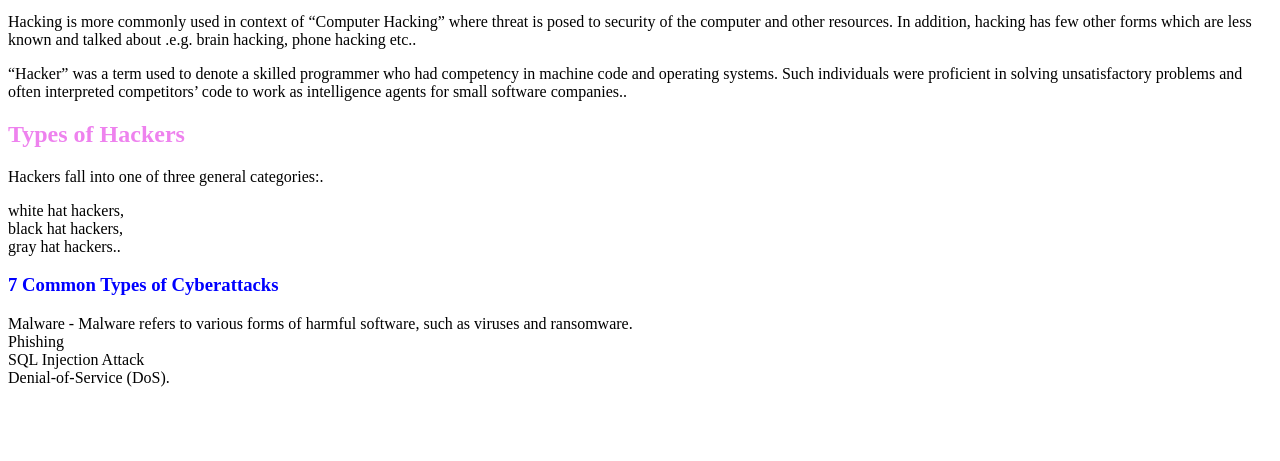
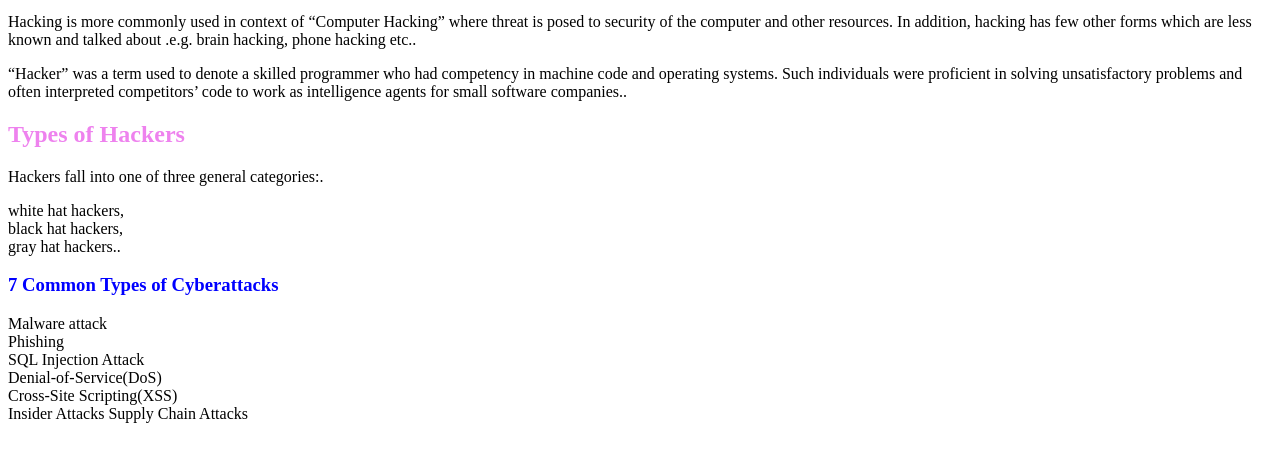
Before and after one commit to Mokshitha31/Hacking, a plain HTML site: page index.html in a window 1280 px wide. Shown: the part 119-580 px from the top of the page. Drawn offline with Linux system fonts and the light colour scheme.

Commit message:
Update index.html
Signed-off-by: Mokshitha31 <148485392+Mokshitha31@users.noreply.github.com>

```diff
--- a/index.html
+++ b/index.html
@@ -17,11 +17,13 @@
  black hat hackers,<br>
  gray hat hackers..</p>
 <h3 style="color:blue;">7 Common Types of Cyberattacks</h3>
-<p>Malware - Malware refers to various forms of harmful software, such as viruses and ransomware.<br>
+<p>Malware attack <br>
 Phishing<br>
-SQL Injection Attack<br
-Cross-Site Scripting (XSS)<br>
-Denial-of-Service (DoS).</p>
-
+SQL Injection Attack<br>
+Denial-of-Service(DoS)<br>
+Cross-Site Scripting(XSS)<br>
+Insider Attacks
+Supply Chain Attacks
+</p>
 </Hacking>
 </html>
```
